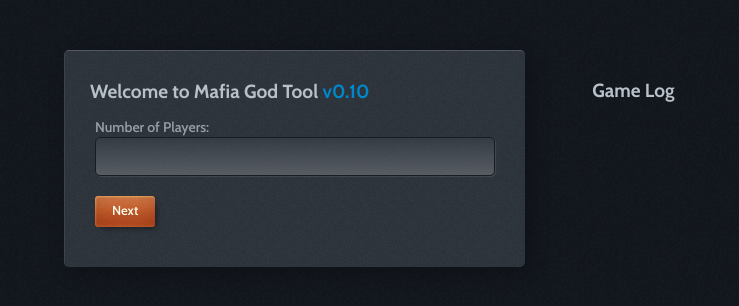
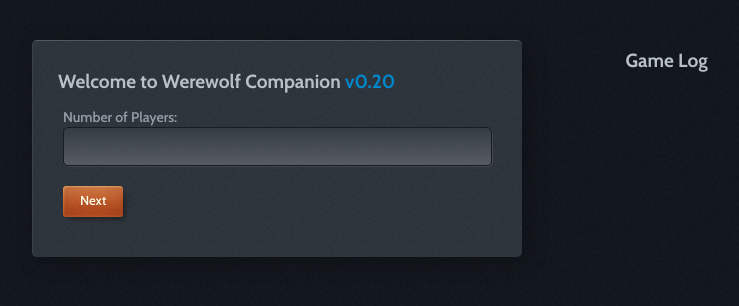
Before and after one commit to asakurasol/WerewolfCompanion, a PHP site: page / in a window 1280 px wide. Shown: the top 306 px of the page, without its empty margins (64-803 px from the left). Run offline with PHP 8.4, Linux system fonts and the light colour scheme.

Commit message:
updated styling mobile

```diff
--- a/home.html
+++ b/home.html
@@ -22,7 +22,7 @@
 
 		<div id = "askNumberPlayers" class = "add-comment add-comment-velvet">
 			<div class = "form-inner">
-				<h4>Welcome to Mafia God Tool <a href = "www.github.com">v0.10</a></h4>
+				<h4>Welcome to Werewolf Companion <a href = "https://github.com/asakurasol/WerewolfCompanion">v0.20</a></h4>
 				<form>
 					Number of Players: <input type="text" id="numberOfP"><br>
 				</form>
--- a/mafia.css
+++ b/mafia.css
@@ -365,7 +365,7 @@ input[type="text"]:focus{
     border-left: 1px solid #3C434D;
 }
 
-.form-inner{padding: 20px 30px;}
+.add-comment-velvet .form-inner{padding: 20px 30px;}
 
 .add-comment.add-comment-velvet.styled .field_text,
 .add-comment.add-comment-velvet.styled .field_select{
@@ -396,8 +396,8 @@ input[type="text"]:focus{
 
 
 #content {
-  width: 80% ;
-  margin-top: 50px;
+  width: 85% ;
+  margin-top: 40px;
   margin-left: auto ;
   margin-right: auto ;
 }
@@ -412,6 +412,9 @@ input[type="text"]:focus{
 @media screen and (max-width: 768px) {
     #main { width:100%; }
     #log { width:100%;}
+    .add-comment-velvet .form-inner{
+    padding: 10px 20px !important;
+  }
 }
 
 h4{
```
Also changed, not shown: mafiaApp.js (+2 -11 lines), README.md.
